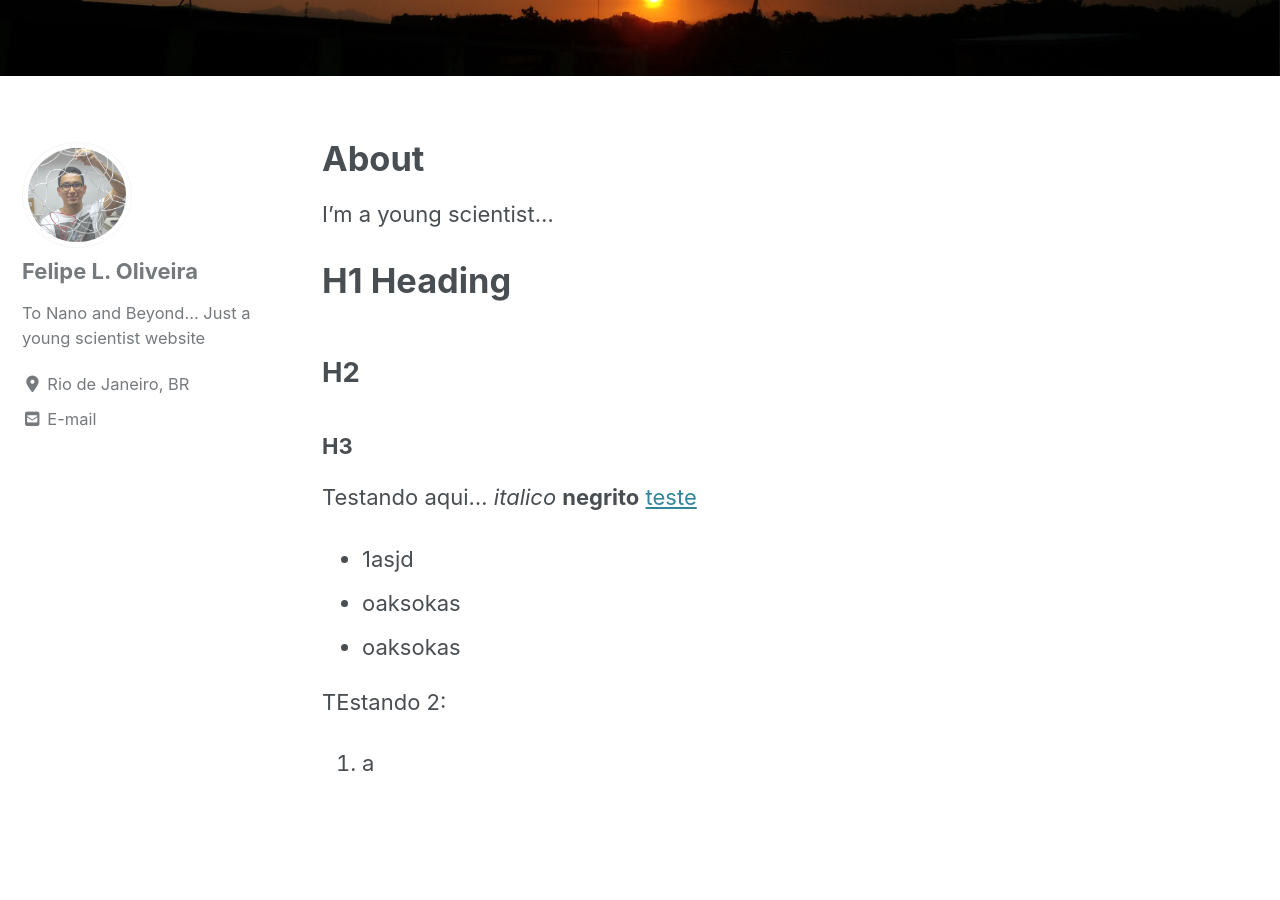
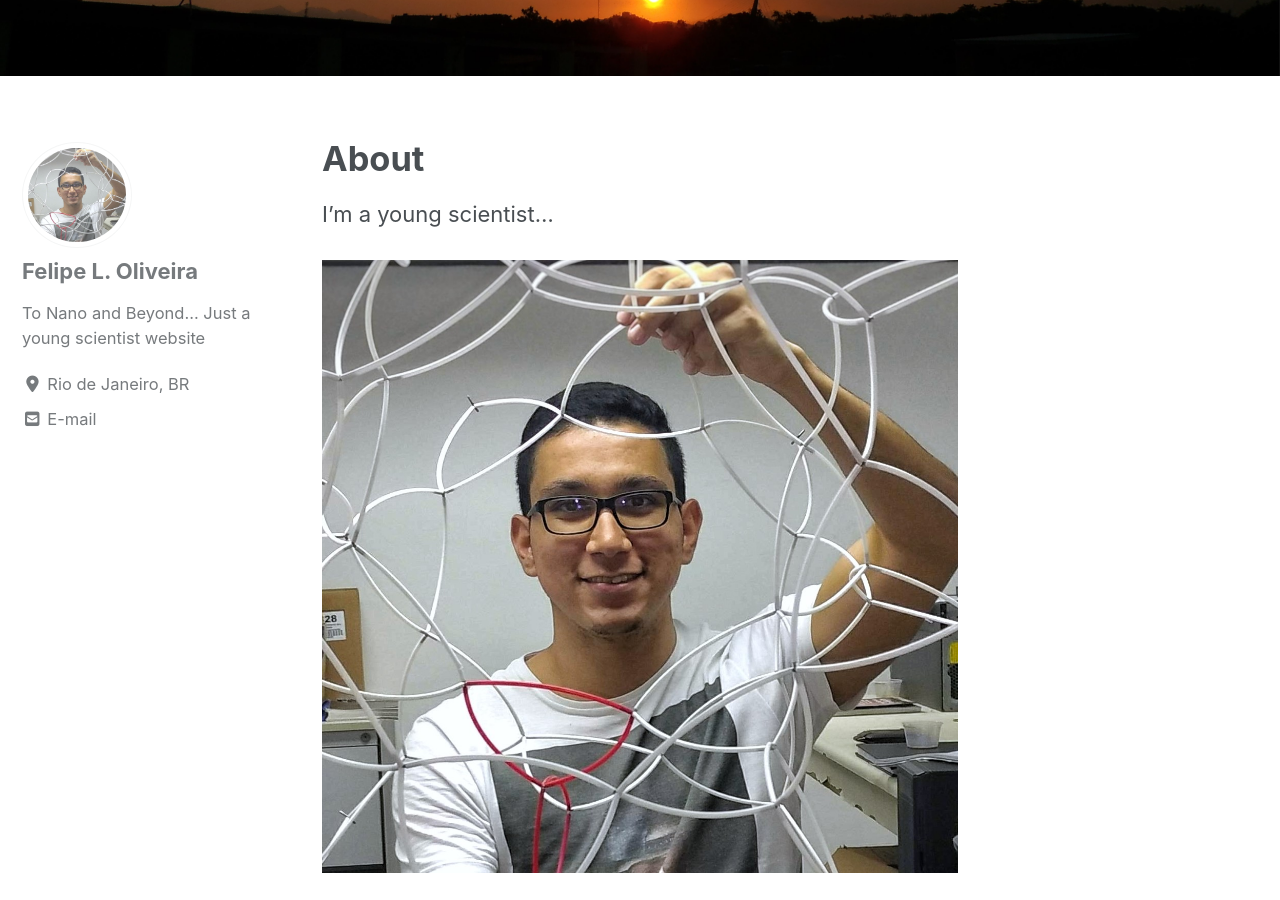
Before and after one commit to lipelopesoliveira/lipelopesoliveira.github.io, a Jekyll site: the page built from _pages/about.md, in a window 1280 px wide and 900 px high, scrolled down 201 px. Built offline with Jekyll 4.4.1, drawn with Linux system fonts in a browser that asks for light colours; cached includes are drawn as plain includes; nearby versions of some CDN libraries.

Commit message:
Update about.md

```diff
--- a/_pages/about.md
+++ b/_pages/about.md
@@ -9,17 +9,4 @@ header:
 
 I'm a young scientist...
 
-# H1 Heading
-
-## H2
-
-### H3
-
-Testando aqui... *italico* **negrito** [teste](http://www.google.com.br)
-
-* 1asjd
-+ oaksokas
-- oaksokas
-
-TEstando 2:
-1. a
+<img src="{{ site.url }}{{ site.baseurl }}/images/bio.jpeg" alt="teste1">
```
